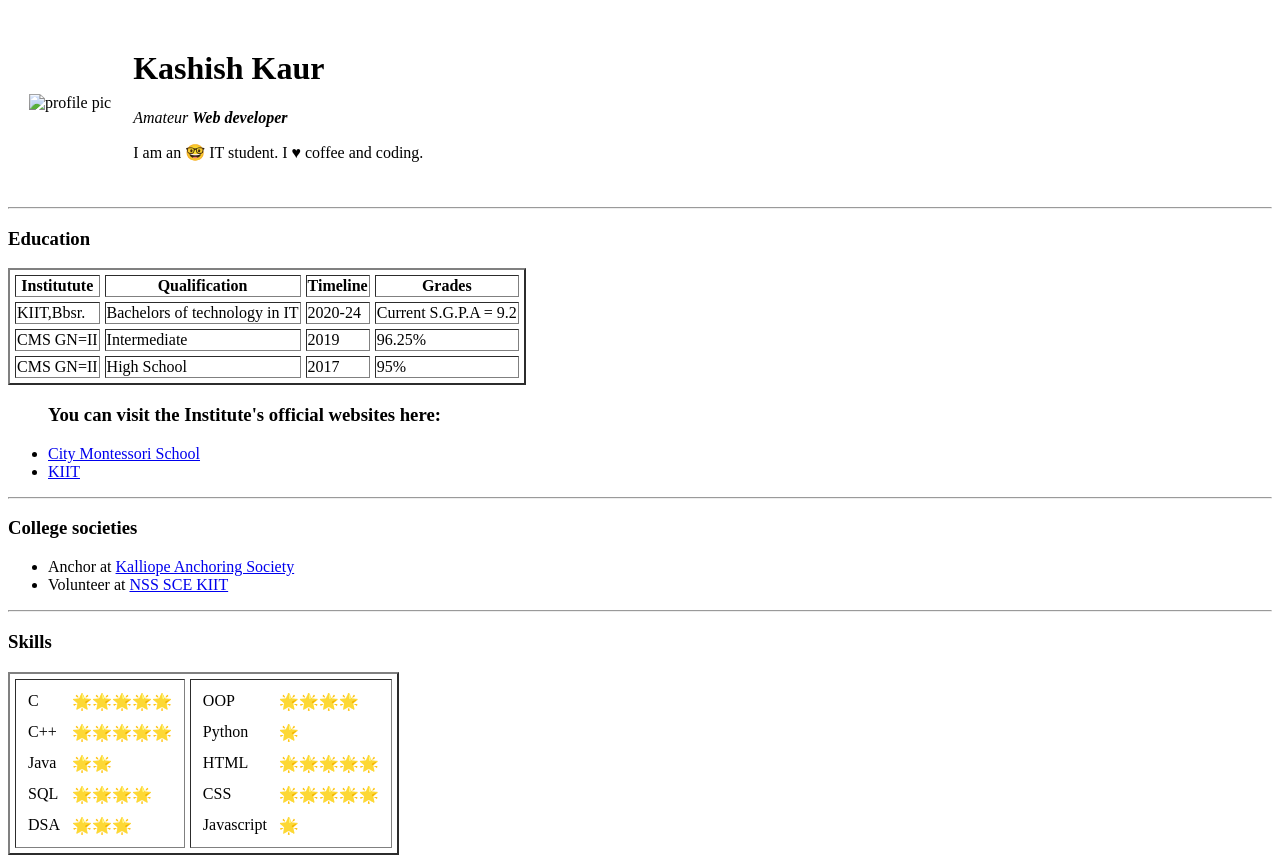
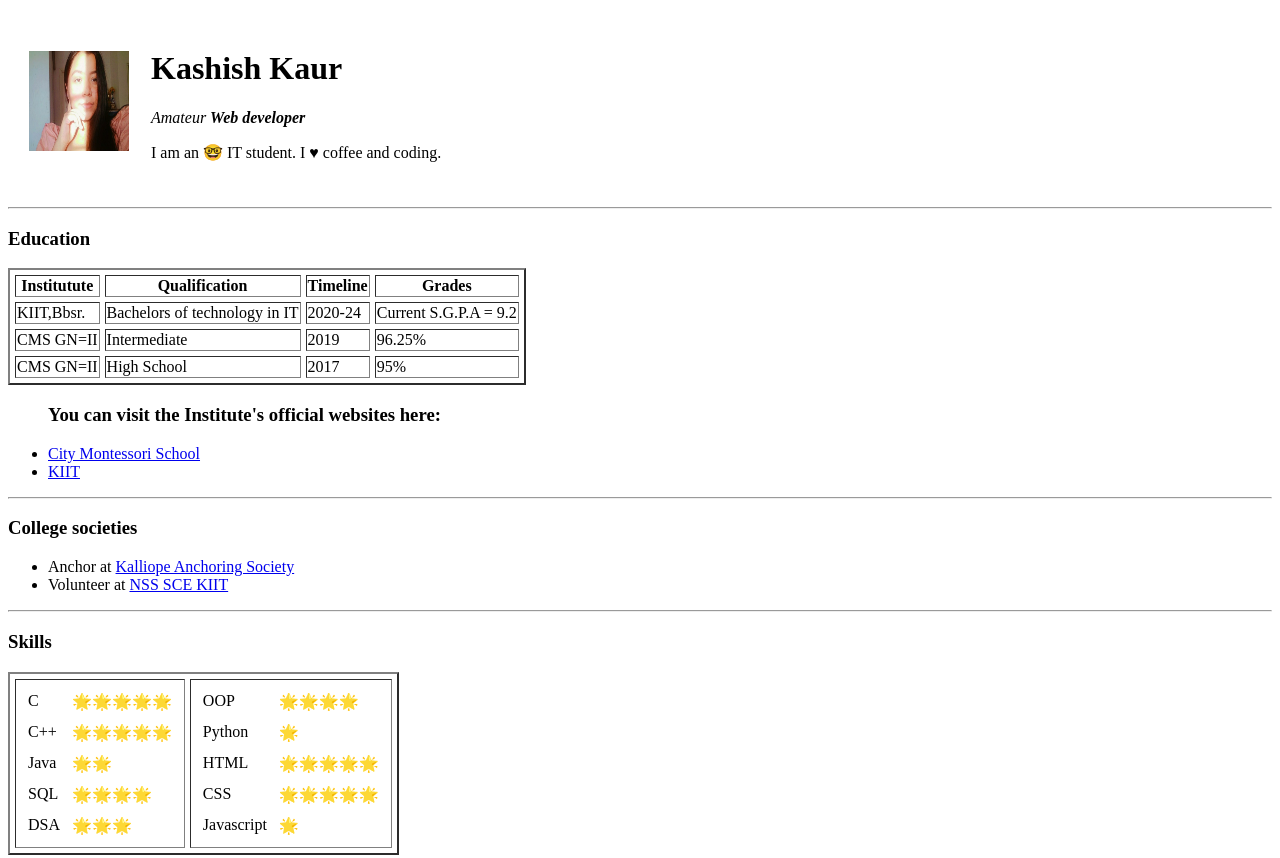
Before and after one commit to Kashish01Kaur/resume_html, a plain HTML site: page index.html in a window 1280 px wide. Shown: the top 858 px of the page. Drawn offline with Linux system fonts and the light colour scheme.

Commit message:
index.html

```diff
--- a/index.html
+++ b/index.html
@@ -15,7 +15,7 @@
 <body>
   <table cellspacing="20">
     <tr>
-      <td><img src="images/kashish.jpg" alt="profile pic" width="100" height="100"/></td>
+      <td><img src="kashish.jpg" alt="profile pic" width="100" height="100"/></td>
     <td>
       <h1>Kashish Kaur</h1>
         <p>
```
